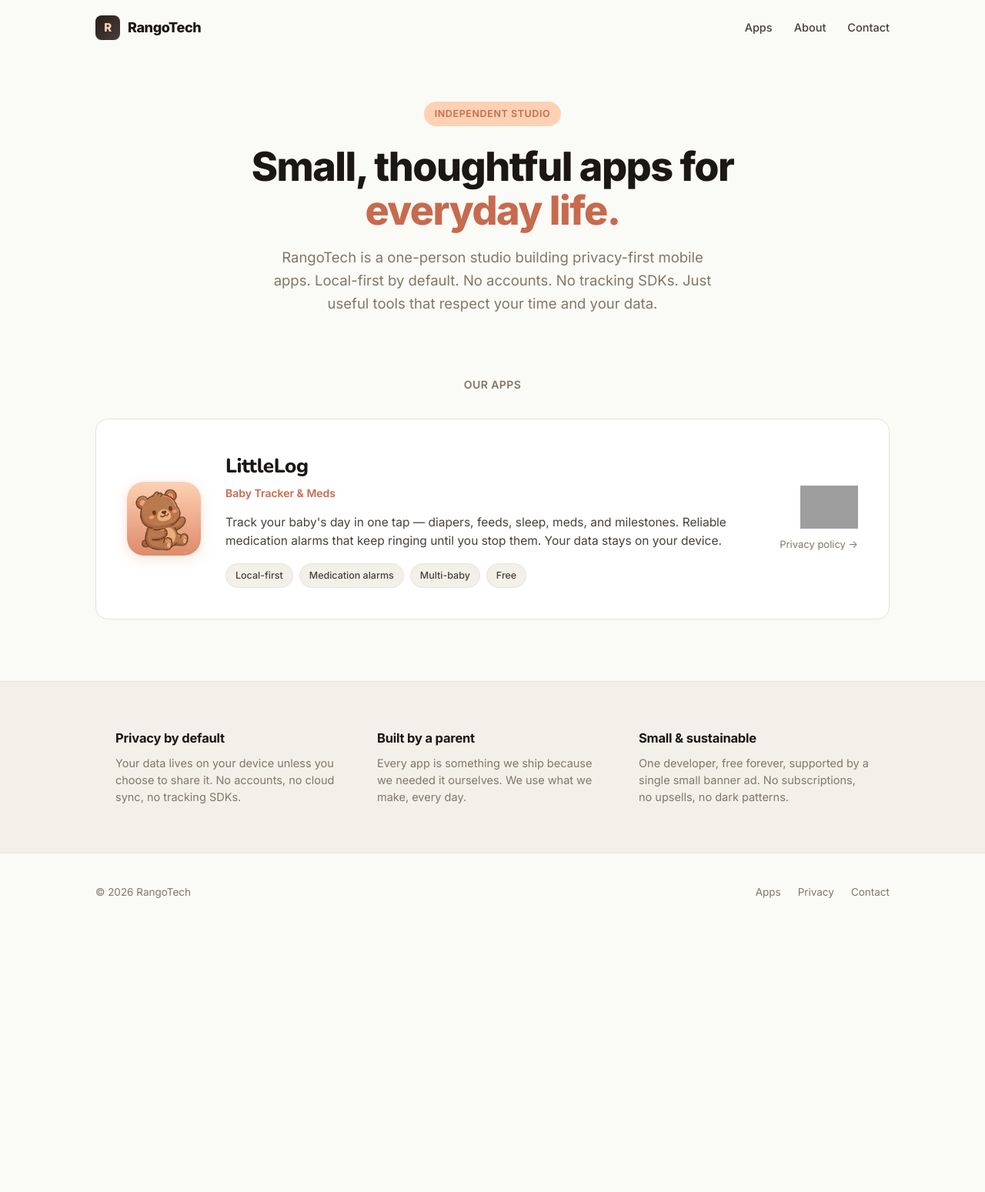
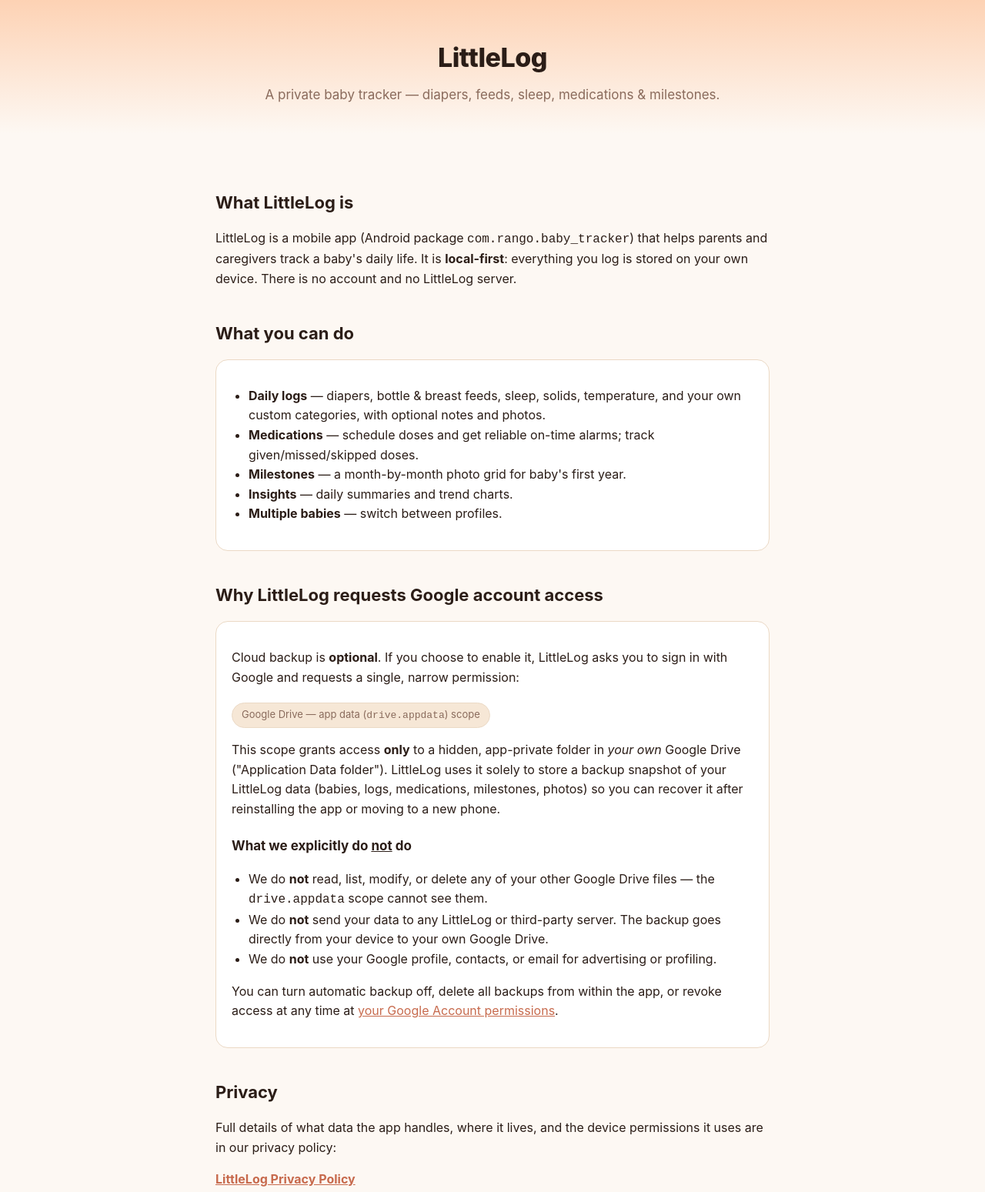
Before and after one commit to allen07edwarddev/allen07edwarddev.github.io, a plain HTML site: page index.html in a window 1280 px wide. Shown: the top 1549 px of the page at 77% size. Before the commit the page ends 1219 px from the top, so only its background shows below. Drawn offline with nearby package versions, Linux system fonts and the light colour scheme; grey boxes are pictures that could not be loaded.

Commit message:
Update index.html

```diff
--- a/index.html
+++ b/index.html
@@ -3,403 +3,145 @@
 <head>
   <meta charset="UTF-8" />
   <meta name="viewport" content="width=device-width, initial-scale=1.0" />
-  <meta name="description" content="RangoTech — small, thoughtfully made apps for everyday life. Maker of LittleLog: Baby Tracker." />
   <meta name="robots" content="index, follow" />
-  <meta property="og:title" content="RangoTech" />
-  <meta property="og:description" content="Small, thoughtfully made apps for everyday life." />
-  <meta property="og:type" content="website" />
-  <title>RangoTech — Small, thoughtfully made apps</title>
-  <link rel="preconnect" href="https://fonts.googleapis.com" />
-  <link rel="preconnect" href="https://fonts.gstatic.com" crossorigin />
-  <link href="https://fonts.googleapis.com/css2?family=Inter:wght@400;500;600;700;800&family=Nunito:wght@600;700;800&display=swap" rel="stylesheet" />
+  <title>LittleLog — Baby Tracker</title>
+  <meta name="description" content="LittleLog is a private, local-first baby tracker for diapers, feeds, sleep, medications, and milestones, with optional encrypted-by-Google backup to your own Google Drive." />
   <style>
     :root {
-      --bg: #fafaf7;
-      --bg-soft: #f3f0ea;
+      --bg: #fdf8f3;
+      --bg-soft: #f6e7d6;
       --card: #ffffff;
-      --border: #e8e2d6;
-      --fg: #1a1715;
-      --fg-soft: #46403b;
-      --muted: #807868;
+      --border: #ebd9c5;
+      --fg: #2b1d17;
+      --muted: #8a6b5c;
       --accent: #e08b6b;
       --accent-deep: #c76a4d;
-      --accent-soft: #fdd2b4;
-      --radius: 16px;
-      --radius-sm: 10px;
     }
     @media (prefers-color-scheme: dark) {
       :root {
-        --bg: #14110f;
-        --bg-soft: #1d1815;
-        --card: #221c18;
-        --border: #2f2823;
-        --fg: #f7f1ea;
-        --fg-soft: #c9c0b5;
-        --muted: #8a8175;
-        --accent: #f0a684;
-        --accent-deep: #e08b6b;
-        --accent-soft: #3a2519;
+        --bg: #1c1310; --bg-soft: #261912; --card: #2b1d17;
+        --border: #3a2a22; --fg: #f5ece4; --muted: #c7a89a;
+        --accent: #f0a684; --accent-deep: #e08b6b;
       }
     }
     * { box-sizing: border-box; }
-    html { scroll-behavior: smooth; }
     body {
-      margin: 0;
-      font-family: "Inter", -apple-system, BlinkMacSystemFont, "Segoe UI", Roboto, sans-serif;
-      background: var(--bg);
-      color: var(--fg);
+      margin: 0; background: var(--bg); color: var(--fg);
+      font-family: -apple-system, BlinkMacSystemFont, "Segoe UI", Roboto,
+        "Helvetica Neue", Arial, sans-serif;
       line-height: 1.6;
-      -webkit-font-smoothing: antialiased;
-      text-rendering: optimizeLegibility;
     }
-    a {
-      color: inherit;
-      text-decoration: none;
+    .wrap { max-width: 760px; margin: 0 auto; padding: 32px 20px 64px; }
+    header {
+      background: linear-gradient(180deg, #fdd2b4 0%, var(--bg) 100%);
+      padding: 48px 20px 36px; text-align: center;
     }
-
-    /* Top bar */
-    .topbar {
-      max-width: 1080px;
-      margin: 0 auto;
-      padding: 20px 24px;
-      display: flex;
-      align-items: center;
-      justify-content: space-between;
+    .brand { font-size: 34px; font-weight: 800; letter-spacing: -0.5px;
+      color: var(--fg); margin: 0; }
+    .tagline { color: var(--muted); margin: 8px 0 0; font-size: 17px; }
+    h2 { font-size: 22px; margin: 40px 0 10px; }
+    h3 { font-size: 17px; margin: 22px 0 6px; }
+    p, li { font-size: 16px; }
+    ul { padding-left: 22px; }
+    .card {
+      background: var(--card); border: 1px solid var(--border);
+      border-radius: 16px; padding: 18px 20px; margin: 16px 0;
     }
-    .logo {
-      display: inline-flex;
-      align-items: center;
-      gap: 10px;
-      font-weight: 800;
-      font-size: 18px;
-      letter-spacing: -0.4px;
-    }
-    .logo-mark {
-      width: 32px;
-      height: 32px;
-      border-radius: 8px;
-      background: linear-gradient(135deg, #2b1d17 0%, #46403b 100%);
-      color: #fdd2b4;
-      display: inline-flex;
-      align-items: center;
-      justify-content: center;
-      font-weight: 800;
-      font-size: 15px;
-      letter-spacing: -0.5px;
-    }
-    .topbar nav {
-      display: flex;
-      gap: 28px;
-      font-size: 14.5px;
-      color: var(--fg-soft);
-      font-weight: 500;
-    }
-    .topbar nav a {
-      transition: color 0.15s ease;
-    }
-    .topbar nav a:hover {
-      color: var(--accent-deep);
-    }
-    @media (max-width: 540px) {
-      .topbar nav { gap: 18px; font-size: 13.5px; }
-    }
-
-    /* Hero */
-    .hero {
-      max-width: 1080px;
-      margin: 0 auto;
-      padding: 60px 24px 40px;
-      text-align: center;
-    }
-    .eyebrow {
-      display: inline-block;
-      font-size: 12.5px;
-      font-weight: 600;
-      letter-spacing: 0.6px;
-      text-transform: uppercase;
-      color: var(--accent-deep);
-      background: var(--accent-soft);
-      padding: 6px 14px;
-      border-radius: 999px;
-      margin-bottom: 24px;
-    }
-    .hero h1 {
-      font-size: 52px;
-      font-weight: 800;
-      letter-spacing: -1.5px;
-      line-height: 1.1;
-      margin: 0 0 18px;
-      max-width: 760px;
-      margin-left: auto;
-      margin-right: auto;
-    }
-    .hero h1 .accent {
-      color: var(--accent-deep);
-    }
-    .hero p {
-      font-size: 18.5px;
-      color: var(--muted);
-      max-width: 580px;
-      margin: 0 auto;
-    }
-    @media (max-width: 640px) {
-      .hero { padding: 40px 20px 28px; }
-      .hero h1 { font-size: 36px; letter-spacing: -0.8px; }
-      .hero p { font-size: 16px; }
-    }
-
-    /* Apps section */
-    .apps {
-      max-width: 1080px;
-      margin: 0 auto;
-      padding: 40px 24px 80px;
-    }
-    .section-title {
-      text-align: center;
-      font-size: 14px;
-      font-weight: 600;
-      letter-spacing: 0.4px;
-      text-transform: uppercase;
-      color: var(--muted);
-      margin: 0 0 32px;
-    }
-    .app-grid {
-      display: grid;
-      grid-template-columns: 1fr;
-      gap: 24px;
-    }
-    .app-card {
-      background: var(--card);
-      border: 1px solid var(--border);
-      border-radius: var(--radius);
-      padding: 40px;
-      display: grid;
-      grid-template-columns: auto 1fr auto;
-      gap: 32px;
-      align-items: center;
-      transition: transform 0.2s ease, box-shadow 0.2s ease;
-    }
-    .app-card:hover {
-      transform: translateY(-2px);
-      box-shadow: 0 8px 32px rgba(224, 139, 107, 0.08);
-    }
-    .app-icon-img {
-      width: 96px;
-      height: 96px;
-      border-radius: 22px;
-      display: block;
-      box-shadow: 0 4px 16px rgba(224, 139, 107, 0.25);
-      object-fit: cover;
-    }
-    .app-meta { min-width: 0; }
-    .app-name {
-      font-family: "Nunito", "Inter", sans-serif;
-      font-size: 26px;
-      font-weight: 800;
-      letter-spacing: -0.4px;
-      margin: 0 0 4px;
-    }
-    .app-tag {
-      font-size: 14px;
-      font-weight: 600;
-      color: var(--accent-deep);
-      margin: 0 0 14px;
-    }
-    .app-desc {
-      font-size: 15.5px;
-      color: var(--fg-soft);
-      margin: 0 0 16px;
-    }
-    .app-pills {
-      display: flex;
-      flex-wrap: wrap;
-      gap: 8px;
-    }
-    .pill {
-      font-size: 12.5px;
-      font-weight: 500;
-      padding: 5px 12px;
-      border-radius: 999px;
-      background: var(--bg-soft);
-      color: var(--fg-soft);
-      border: 1px solid var(--border);
-    }
-    .app-cta {
-      display: flex;
-      flex-direction: column;
-      gap: 10px;
-      align-items: flex-end;
-    }
-    .play-badge {
-      display: inline-block;
-      transition: opacity 0.15s ease;
-    }
-    .play-badge:hover { opacity: 0.85; }
-    .play-badge img {
-      height: 56px;
-      display: block;
-    }
-    .app-link {
-      font-size: 13px;
-      color: var(--muted);
-      transition: color 0.15s ease;
-    }
-    .app-link:hover { color: var(--accent-deep); }
-    @media (max-width: 820px) {
-      .app-card {
-        grid-template-columns: auto 1fr;
-        padding: 28px;
-        gap: 20px;
-      }
-      .app-cta {
-        grid-column: 1 / -1;
-        align-items: flex-start;
-        flex-direction: row;
-        align-items: center;
-        flex-wrap: wrap;
-      }
-    }
-    @media (max-width: 480px) {
-      .app-card { grid-template-columns: 1fr; text-align: left; }
-      .app-icon-img { width: 72px; height: 72px; border-radius: 16px; }
-      .app-name { font-size: 22px; }
-      .play-badge img { height: 48px; }
-    }
-
-    /* About / values strip */
-    .values {
-      background: var(--bg-soft);
-      border-top: 1px solid var(--border);
-      border-bottom: 1px solid var(--border);
-      padding: 60px 24px;
-    }
-    .values-inner {
-      max-width: 980px;
-      margin: 0 auto;
-      display: grid;
-      grid-template-columns: repeat(3, 1fr);
-      gap: 40px;
-    }
-    .value h3 {
-      font-size: 16.5px;
-      font-weight: 700;
-      margin: 0 0 8px;
-      letter-spacing: -0.2px;
-    }
-    .value p {
-      font-size: 14.5px;
-      color: var(--muted);
-      margin: 0;
-      line-height: 1.55;
-    }
-    @media (max-width: 720px) {
-      .values-inner { grid-template-columns: 1fr; gap: 24px; }
-      .values { padding: 40px 24px; }
-    }
-
-    /* Footer */
-    footer {
-      max-width: 1080px;
-      margin: 0 auto;
-      padding: 40px 24px 48px;
-      display: flex;
-      flex-wrap: wrap;
-      gap: 16px;
-      justify-content: space-between;
-      align-items: center;
-      font-size: 13.5px;
-      color: var(--muted);
-    }
-    footer .links {
-      display: flex;
-      gap: 22px;
-    }
-    footer a:hover { color: var(--accent-deep); }
-
-    /* Focus visibility for keyboard users */
-    a:focus-visible {
-      outline: 2px solid var(--accent-deep);
-      outline-offset: 3px;
-      border-radius: 4px;
-    }
+    a { color: var(--accent-deep); }
+    .muted { color: var(--muted); font-size: 14px; }
+    footer { border-top: 1px solid var(--border); margin-top: 48px;
+      padding-top: 20px; color: var(--muted); font-size: 14px; }
+    .pill { display:inline-block; background: var(--bg-soft);
+      border:1px solid var(--border); border-radius:999px;
+      padding:4px 12px; font-size:13px; color:var(--muted); margin:4px 4px 0 0;}
   </style>
 </head>
 <body>
-
-  <header class="topbar">
-    <a href="/" class="logo">
-      <span class="logo-mark">R</span>
-      <span>RangoTech</span>
-    </a>
-    <nav>
-      <a href="#apps">Apps</a>
-      <a href="#about">About</a>
-      <a href="mailto:allen07edwarddev@gmail.com">Contact</a>
-    </nav>
+  <header>
+    <h1 class="brand">LittleLog</h1>
+    <p class="tagline">A private baby tracker — diapers, feeds, sleep,
+      medications &amp; milestones.</p>
   </header>
 
-  <section class="hero">
-    <span class="eyebrow">Independent studio</span>
-    <h1>Small, thoughtful apps for <span class="accent">everyday life.</span></h1>
-    <p>RangoTech is a one-person studio building privacy-first mobile apps. Local-first by default. No accounts. No tracking SDKs. Just useful tools that respect your time and your data.</p>
-  </section>
+  <main class="wrap">
+    <section>
+      <h2>What LittleLog is</h2>
+      <p>LittleLog is a mobile app (Android package
+        <code>com.rango.baby_tracker</code>) that helps parents and
+        caregivers track a baby's daily life. It is <strong>local-first</strong>:
+        everything you log is stored on your own device. There is no account
+        and no LittleLog server.</p>
+    </section>
 
-  <section id="apps" class="apps">
-    <h2 class="section-title">Our Apps</h2>
-    <div class="app-grid">
+    <section>
+      <h2>What you can do</h2>
+      <div class="card">
+        <ul>
+          <li><strong>Daily logs</strong> — diapers, bottle &amp; breast
+            feeds, sleep, solids, temperature, and your own custom
+            categories, with optional notes and photos.</li>
+          <li><strong>Medications</strong> — schedule doses and get reliable
+            on-time alarms; track given/missed/skipped doses.</li>
+          <li><strong>Milestones</strong> — a month-by-month photo grid for
+            baby's first year.</li>
+          <li><strong>Insights</strong> — daily summaries and trend charts.</li>
+          <li><strong>Multiple babies</strong> — switch between profiles.</li>
+        </ul>
+      </div>
+    </section>
 
-      <!-- LittleLog -->
-      <article class="app-card">
-        <img class="app-icon-img" src="./icon.png" alt="LittleLog app icon" width="96" height="96" />
-        <div class="app-meta">
-          <h3 class="app-name">LittleLog</h3>
-          <p class="app-tag">Baby Tracker &amp; Meds</p>
-          <p class="app-desc">Track your baby's day in one tap — diapers, feeds, sleep, meds, and milestones. Reliable medication alarms that keep ringing until you stop them. Your data stays on your device.</p>
-          <div class="app-pills">
-            <span class="pill">Local-first</span>
-            <span class="pill">Medication alarms</span>
-            <span class="pill">Multi-baby</span>
-            <span class="pill">Free</span>
-          </div>
-        </div>
-        <div class="app-cta">
-          <a class="play-badge" href="https://play.google.com/store/apps/details?id=com.rango.baby_tracker" target="_blank" rel="noopener" aria-label="Get LittleLog on Google Play">
-            <img src="https://play.google.com/intl/en_us/badges/static/images/badges/en_badge_web_generic.png" alt="Get it on Google Play" />
-          </a>
-          <a class="app-link" href="./little-log/privacy-policy.html">Privacy policy &rarr;</a>
-        </div>
-      </article>
+    <section>
+      <h2>Why LittleLog requests Google account access</h2>
+      <div class="card">
+        <p>Cloud backup is <strong>optional</strong>. If you choose to enable
+          it, LittleLog asks you to sign in with Google and requests a single,
+          narrow permission:</p>
+        <p><span class="pill">Google Drive — app data
+          (<code>drive.appdata</code>) scope</span></p>
+        <p>This scope grants access <strong>only</strong> to a hidden,
+          app-private folder in <em>your own</em> Google Drive
+          ("Application Data folder"). LittleLog uses it solely to store a
+          backup snapshot of your LittleLog data (babies, logs, medications,
+          milestones, photos) so you can recover it after reinstalling the app
+          or moving to a new phone.</p>
+        <h3>What we explicitly do <u>not</u> do</h3>
+        <ul>
+          <li>We do <strong>not</strong> read, list, modify, or delete any of
+            your other Google Drive files — the
+            <code>drive.appdata</code> scope cannot see them.</li>
+          <li>We do <strong>not</strong> send your data to any LittleLog or
+            third-party server. The backup goes directly from your device to
+            your own Google Drive.</li>
+          <li>We do <strong>not</strong> use your Google profile, contacts, or
+            email for advertising or profiling.</li>
+        </ul>
+        <p>You can turn automatic backup off, delete all backups from within
+          the app, or revoke access at any time at
+          <a href="https://myaccount.google.com/permissions">your Google
+          Account permissions</a>.</p>
+      </div>
+    </section>
 
-      <!-- More apps coming soon placeholder — remove or duplicate the .app-card block above when you ship a new app -->
+    <section>
+      <h2>Privacy</h2>
+      <p>Full details of what data the app handles, where it lives, and the
+        device permissions it uses are in our privacy policy:</p>
+      <p><a href="privacy.html"><strong>LittleLog Privacy
+        Policy</strong></a></p>
+    </section>
 
-    </div>
-  </section>
+    <section>
+      <h2>Contact</h2>
+      <p>Questions about LittleLog or this site?
+        Email <a href="mailto:edward@listify.ai">edward@listify.ai</a>.</p>
+    </section>
 
-  <section id="about" class="values">
-    <div class="values-inner">
-      <div class="value">
-        <h3>Privacy by default</h3>
-        <p>Your data lives on your device unless you choose to share it. No accounts, no cloud sync, no tracking SDKs.</p>
-      </div>
-      <div class="value">
-        <h3>Built by a parent</h3>
-        <p>Every app is something we ship because we needed it ourselves. We use what we make, every day.</p>
-      </div>
-      <div class="value">
-        <h3>Small &amp; sustainable</h3>
-        <p>One developer, free forever, supported by a single small banner ad. No subscriptions, no upsells, no dark patterns.</p>
-      </div>
-    </div>
-  </section>
-
-  <footer>
-    <div>&copy; 2026 RangoTech</div>
-    <div class="links">
-      <a href="#apps">Apps</a>
-      <a href="./littlelog/privacy.html">Privacy</a>
-      <a href="mailto:edward@listify.ai">Contact</a>
-    </div>
-  </footer>
-
+    <footer>
+      <p>LittleLog — developed by Edward.
+        This page is the official homepage for the LittleLog app and is
+        provided for app and OAuth verification purposes.</p>
+      <p class="muted">© 2026 LittleLog. All rights reserved.</p>
+    </footer>
+  </main>
 </body>
 </html>
```
